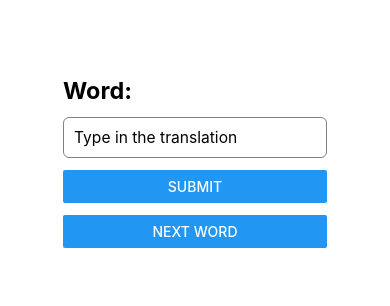
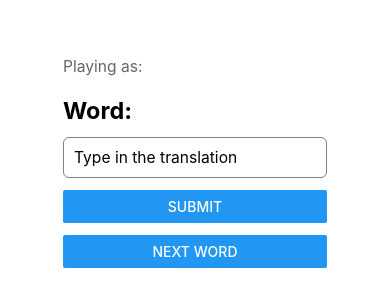
Before and after one commit to organizationblue/vocabulary-quiz-app, a React Native app in the folder frontend/: screen / in a window 390 px wide. Shown: the part 260-566 px from the top of the page. Built offline with nearby package versions, Linux system fonts and the light colour scheme; no server answers.

Commit message:
Refactor Word.tsx and new gameScreen.tsx

```diff
--- a/frontend/components/Word.tsx
+++ b/frontend/components/Word.tsx
@@ -8,7 +8,11 @@ import {
     useWindowDimensions
 } from 'react-native'
 
-export default function Word() {
+interface WordProps {
+    nickname: string;
+}
+
+export default function Word({ nickname }: WordProps) {
     const API_URL = process.env.EXPO_PUBLIC_API_URL;
 
     const { width } = useWindowDimensions();
@@ -109,16 +113,23 @@ export default function Word() {
 
     return (
         <View style={styles.container}>
+
+            <Text style={[styles.nicknameText, {fontSize: normalFontSize}]}>
+                Playing as: {nickname}
+            </Text>
             {message && <Text style={
                     [styles.wordText, { fontSize: titleFontSize }, {color: message.color}]}>{message.content}</Text>}
+
             <Text style={[styles.wordText, { fontSize: titleFontSize }]}>
                 Word: {word.finnish}
             </Text>
+
             {hintText && (
                 <Text style={[styles.hintText, { fontSize: normalFontSize }]}>
                     Hint: {hintText}
                 </Text>
             )}
+
             <TextInput
                 placeholder='Type in the translation'
                 style={[
@@ -162,5 +173,9 @@ const styles = StyleSheet.create({
         color: '#666',
         fontStyle: 'italic',
         marginTop: 8
+    },
+    nicknameText: {
+        color: '#666',
+        marginBottom: 8
     }
 });
--- a/frontend/package.json
+++ b/frontend/package.json
@@ -9,6 +9,8 @@
     "web": "expo start --web"
   },
   "dependencies": {
+    "@react-navigation/native": "^7.1.33",
+    "@react-navigation/native-stack": "^7.14.4",
     "@types/react": "~19.1.10",
     "@types/react-native": "^0.72.8",
     "expo": "~54.0.32",
@@ -16,6 +18,9 @@
     "react": "19.1.0",
     "react-dom": "19.1.0",
     "react-native": "0.81.5",
+    "react-native-paper": "^5.15.0",
+    "react-native-safe-area-context": "~5.6.0",
+    "react-native-screens": "~4.16.0",
     "react-native-web": "^0.21.0",
     "typescript": "~5.9.2"
   },
--- /dev/null
+++ b/frontend/types/navigation.ts
@@ -0,0 +1,4 @@
+export type RootStackParamList = {
+    Nickname: undefined;
+    Game: {nickname: string };
+};
```
Also changed, not shown: frontend/screens/gameScreen.tsx (added, +25 -0 lines), frontend/types/type1.tsx (deleted), 1 other file (tests, documents, lock files or other folders).
